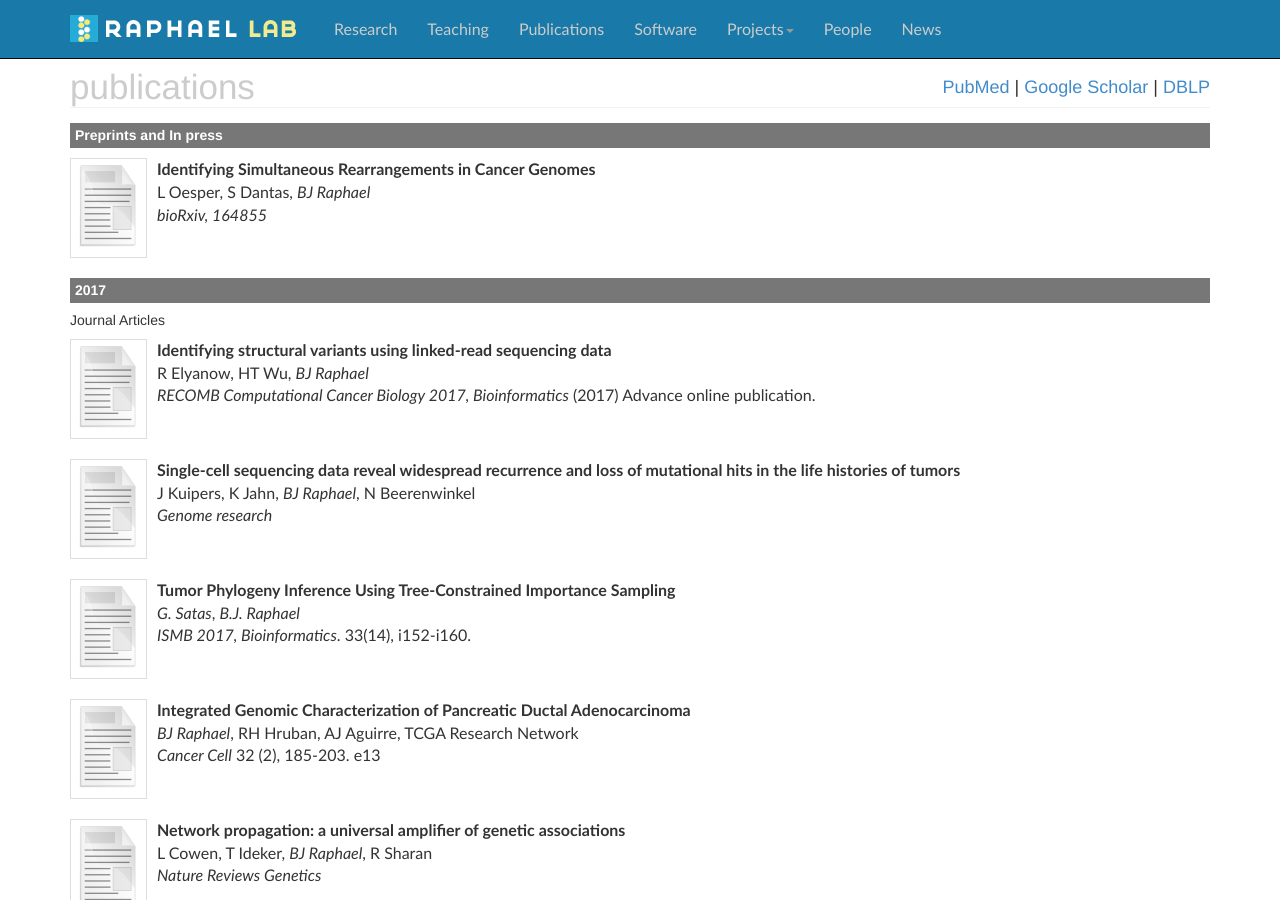
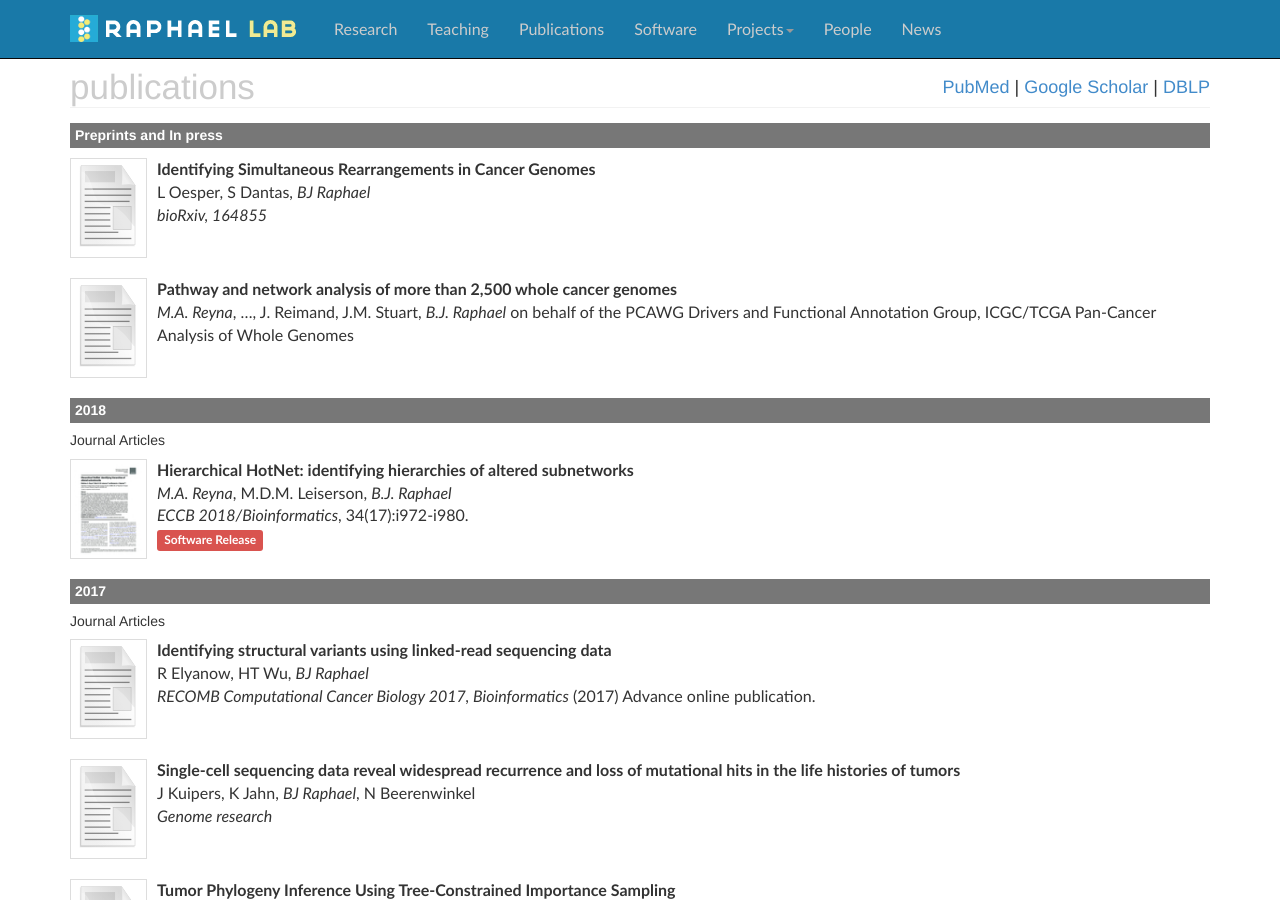
Before and after one commit to raphael-group/raphael-group.github.io, a Jekyll site: the page built from publications/index.md, in a window 1280 px wide and 900 px high. Built offline with Jekyll 4.4.1, drawn with Linux system fonts in a browser that asks for light colours; nearby versions of some CDN libraries; comment, search, counter and statistics services are not loaded.

Commit message:
Added Hierarchical HotNet and ICGC PCAWG publications

```diff
--- a/publications/index.md
+++ b/publications/index.md
@@ -16,6 +16,26 @@ container_css_class: container publications
 	L Oesper, S Dantas, _BJ Raphael_
 
 	*bioRxiv, 164855*
+
+* [![ICGCPCAWGNetworks](../assets/img/papers/missing.svg)](https://www.biorxiv.org/content/10.1101/385294v1)
+	**Pathway and network analysis of more than 2,500 whole cancer genomes**
+
+	_M.A. Reyna_, ...,  J. Reimand, J.M. Stuart, _B.J. Raphael_ on behalf of the PCAWG Drivers and Functional Annotation Group, ICGC/TCGA Pan-Cancer Analysis of Whole Genomes
+
+### 2018 ###
+
+##### Journal Articles
+
+* [![HierarchicalHotNet](../assets/img/papers/hierarchical-hotnet.jpg)](https://academic.oup.com/bioinformatics/article/34/17/i972/5093236)
+	**Hierarchical HotNet: identifying hierarchies of altered subnetworks**
+
+	_M.A. Reyna_, M.D.M. Leiserson, _B.J. Raphael_
+
+	*ECCB 2018/Bioinformatics*, 34(17):i972-i980.
+
+	<span class="label label-danger">
+		<a href="https://github.com/raphael-group/hierarchical-hotnet">Software Release</a>
+	</span>
 
 ### 2017 ###
 
@@ -113,7 +133,7 @@ container_css_class: container publications
 	</span>
 	<span class="label label-info">
         	<a href="http://arxiv.org/abs/1607.02447" target="_new">arXiv preprint</a>
-    	</span>
+    </span>
 
 * [![PEGASUS](../assets/img/papers/missing.svg)](http://www.genetics.org/content/204/2/783)
 	**Gene and Network Analysis of Common Variants Reveals Novel Associations in Multiple Complex Diseases**
```
Also changed, not shown: assets/img/papers/hierarchical-hotnet.jpg (added).
